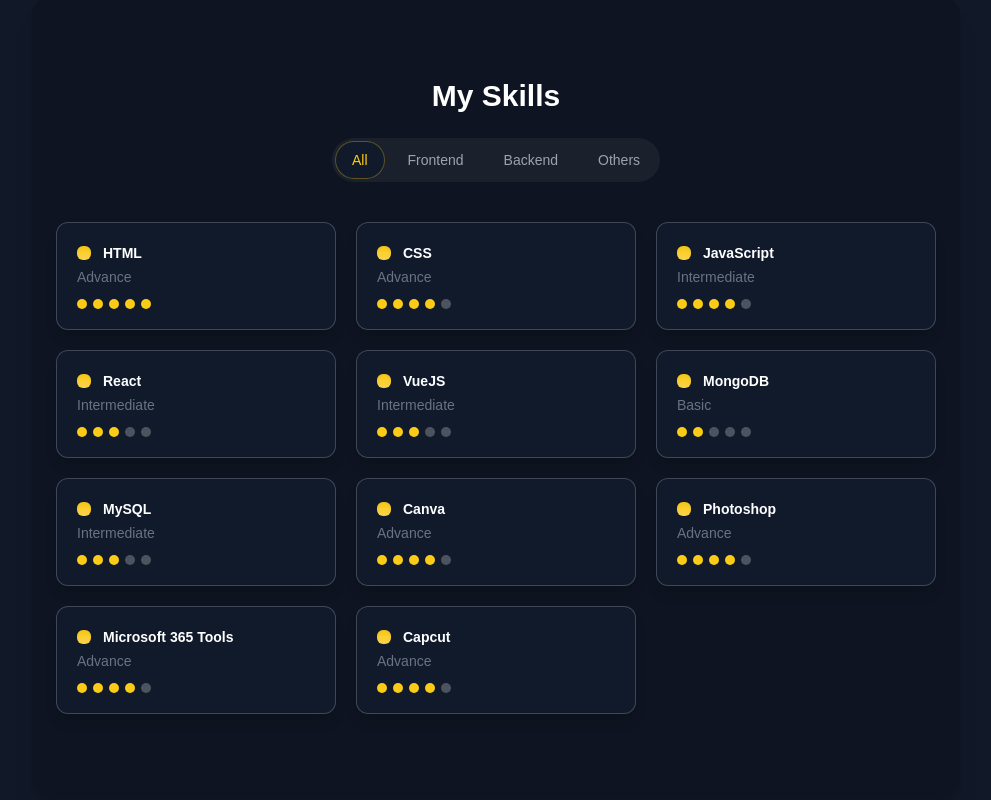
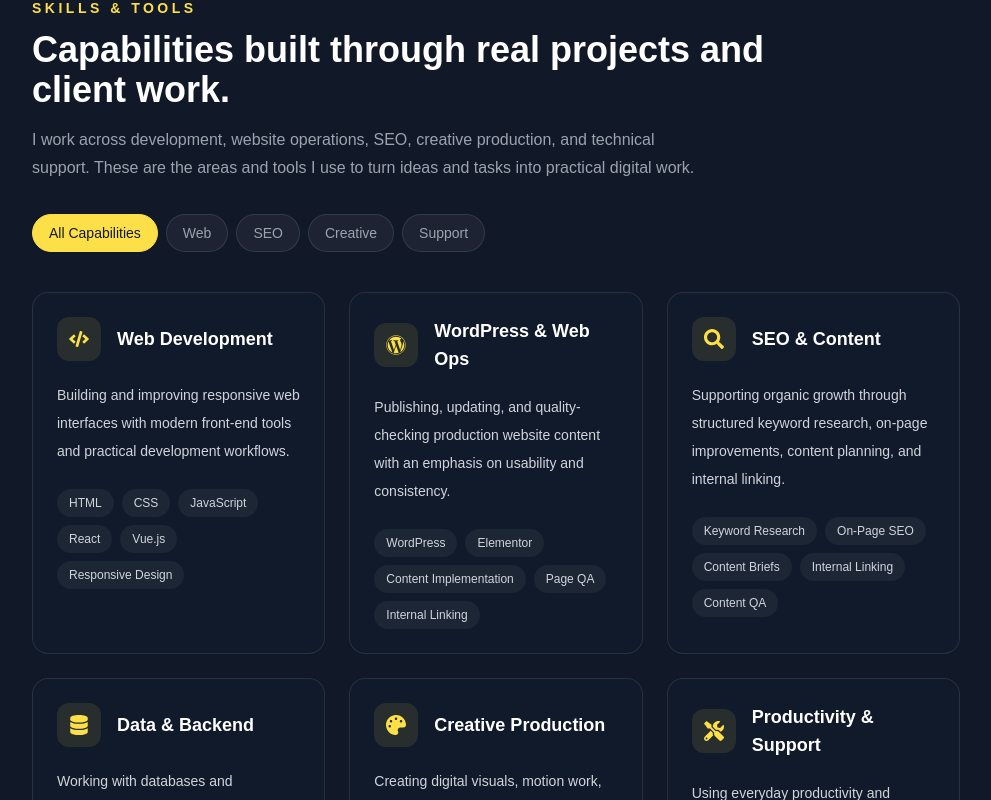
Before and after one commit to RaynGH/new-portfolio-main, a React (Create React App) app: page / in a window 1280 px wide. Shown: the part 2440-3240 px from the top of the page, without its empty margins (144-1135 px from the left). Built offline with nearby package versions, Linux system fonts and the light colour scheme.

Commit message:
Refine Mark 1 skills and capabilities section

```diff
--- a/src/Components/Skills.jsx
+++ b/src/Components/Skills.jsx
@@ -1,109 +1,158 @@
-import React from 'react'
-import { BsFillPatchCheckFill } from "react-icons/bs";
 import { useMemo, useState } from 'react';
+import {
+  FaCode,
+  FaDatabase,
+  FaPalette,
+  FaSearch,
+  FaTools,
+  FaWordpress,
+} from 'react-icons/fa';
 
-const SKILLS = [
-  // --- Frontend
-  { name: "HTML", note: "Advance", level: 5, category: "frontend" },
-  { name: "CSS", note: "Advance", level: 4, category: "frontend" },
-  { name: "JavaScript", note: "Intermediate", level: 4, category: "frontend" },
-  { name: "React", note: "Intermediate", level: 3, category: "frontend" },
-  { name: "VueJS", note: "Intermediate", level: 3, category: "frontend" },
-
-  // --- Backend
-  { name: "MongoDB", note: "Basic", level: 2, category: "backend" },
-  { name: "MySQL", note: "Intermediate", level: 3, category: "backend" },
-
-  // -- Others
-  { name: "Canva", note: "Advance", level: 4, category: "others" },
-  { name: "Photoshop", note: "Advance", level: 4, category: "others" },
-  { name: "Microsoft 365 Tools", note: "Advance", level: 4, category: "others" },
-  { name: "Capcut", note: "Advance", level: 4, category: "others" },
-
+const SKILL_GROUPS = [
+  {
+    key: 'web',
+    label: 'Web Development',
+    icon: FaCode,
+    summary:
+      'Building and improving responsive web interfaces with modern front-end tools and practical development workflows.',
+    skills: ['HTML', 'CSS', 'JavaScript', 'React', 'Vue.js', 'Responsive Design'],
+  },
+  {
+    key: 'wordpress',
+    label: 'WordPress & Web Ops',
+    icon: FaWordpress,
+    summary:
+      'Publishing, updating, and quality-checking production website content with an emphasis on usability and consistency.',
+    skills: ['WordPress', 'Elementor', 'Content Implementation', 'Page QA', 'Internal Linking'],
+  },
+  {
+    key: 'seo',
+    label: 'SEO & Content',
+    icon: FaSearch,
+    summary:
+      'Supporting organic growth through structured keyword research, on-page improvements, content planning, and internal linking.',
+    skills: ['Keyword Research', 'On-Page SEO', 'Content Briefs', 'Internal Linking', 'Content QA'],
+  },
+  {
+    key: 'data',
+    label: 'Data & Backend',
+    icon: FaDatabase,
+    summary:
+      'Working with databases and application data while maintaining a practical understanding of backend fundamentals.',
+    skills: ['MySQL', 'MongoDB', 'SQL', 'Microsoft Access'],
+  },
+  {
+    key: 'creative',
+    label: 'Creative Production',
+    icon: FaPalette,
+    summary:
+      'Creating digital visuals, motion work, and 2D animation for personal, client, and collaborative projects.',
+    skills: ['Aseprite', 'Adobe Animate', 'After Effects', 'Photoshop', 'Canva', 'CapCut'],
+  },
+  {
+    key: 'workflow',
+    label: 'Productivity & Support',
+    icon: FaTools,
+    summary:
+      'Using everyday productivity and troubleshooting tools to support teams, organize work, and solve operational issues.',
+    skills: ['Microsoft 365', 'Google Sheets', 'Technical Support', 'Troubleshooting', 'Documentation'],
+  },
 ];
 
-const TABS = [
-  { key: "all", label: "All" },
-  { key: "frontend", label: "Frontend" },
-  { key: "backend", label: "Backend" },
-  { key: "others", label: "Others" },
+const FILTERS = [
+  { key: 'all', label: 'All Capabilities' },
+  { key: 'web', label: 'Web' },
+  { key: 'seo', label: 'SEO' },
+  { key: 'creative', label: 'Creative' },
+  { key: 'workflow', label: 'Support' },
 ];
 
 function Skills() {
+  const [active, setActive] = useState('all');
 
-    const [active, setActive] = useState("all");
-    const filtered = useMemo(() => {
-    if (active === "all") return SKILLS;
-    return SKILLS.filter((s) => s.category === active);
+  const filteredGroups = useMemo(() => {
+    if (active === 'all') return SKILL_GROUPS;
+    if (active === 'web') {
+      return SKILL_GROUPS.filter((group) => ['web', 'wordpress', 'data'].includes(group.key));
+    }
+    return SKILL_GROUPS.filter((group) => group.key === active);
   }, [active]);
 
   return (
-    <div>
-        <section id="skills" className="py-20 dark:bg-[#0e1421] bg-[#f3f3f3] rounded-2xl text-gray-300 shadow-xl">
-            <div className="max-w-6xl mx-auto px-6">
-                <header className="text-center mb-10">
-                    <h2 className="text-3xl font-bold dark:text-white text-green-500">My Skills</h2>
-          <nav
-            role="tablist"
-            aria-label="Skill categories"
-            className="mt-6 inline-flex flex-wrap justify-center gap-2 rounded-full dark:bg-white/5 p-1 bg-gray-200/50"
-          >
-            {TABS.map((tab) => {
-              const isActive = active === tab.key;
+    <div className="mx-auto max-w-6xl">
+      <header className="mb-10 max-w-3xl">
+        <p className="text-sm font-semibold uppercase tracking-[0.25em] text-green-600 dark:text-yellow-300">
+          Skills & Tools
+        </p>
+        <h2 className="mt-3 text-3xl font-bold text-gray-900 sm:text-4xl dark:text-white">
+          Capabilities built through real projects and client work.
+        </h2>
+        <p className="mt-4 max-w-2xl text-base leading-7 text-gray-600 dark:text-gray-400">
+          I work across development, website operations, SEO, creative production, and technical support.
+          These are the areas and tools I use to turn ideas and tasks into practical digital work.
+        </p>
+
+        <nav className="mt-8 flex flex-wrap gap-2" aria-label="Skill filters">
+          {FILTERS.map((filter) => {
+            const isActive = active === filter.key;
+
             return (
               <button
-                  key={tab.key}
-                  role="tab"
-                  aria-selected={isActive}
-                  onClick={() => setActive(tab.key)}
-                  className={`px-4 py-2 rounded-full text-sm transition ${
+                key={filter.key}
+                type="button"
+                onClick={() => setActive(filter.key)}
+                aria-pressed={isActive}
+                className={`rounded-full border px-4 py-2 text-sm font-medium transition-all duration-200 focus:outline-none focus-visible:ring-2 focus-visible:ring-green-500 dark:focus-visible:ring-yellow-300 ${
                   isActive
-                      ? "dark:bg-[#101a2a] bg-[#22c55e] dark:text-yellow-400 text-white ring-1 ring-green-500/30 dark:ring-yellow-400/30"
-                      : "text-gray-400 dark:hover:text-yellow-400 hover:text-green-500"
+                    ? 'border-green-500 bg-green-500 text-white shadow-sm dark:border-yellow-300 dark:bg-yellow-300 dark:text-gray-900'
+                    : 'border-gray-200 bg-white text-gray-600 hover:border-green-500/40 hover:text-green-600 dark:border-white/10 dark:bg-white/5 dark:text-gray-400 dark:hover:border-yellow-300/40 dark:hover:text-yellow-300'
                 }`}
               >
-                  {tab.label}
+                {filter.label}
               </button>
             );
           })}
         </nav>
       </header>
 
-        <div className="grid grid-cols-1 sm:grid-cols-1 md:grid-cols-2 lg:grid-cols-3 gap-5">
-          {filtered.map((skill) => (
+      <div className="grid gap-6 md:grid-cols-2 xl:grid-cols-3">
+        {filteredGroups.map((group) => {
+          const Icon = group.icon;
+
+          return (
             <article
-              key={skill.name}
-              className="dark:bg-[#101a2a] bg-[#FFFFFF] shadow-lg rounded-xl p-5 border border-white/20 dark:hover:border-yellow-400 hover:border-green-800 hover:border-2 md:hover:-translate-y-0.5 transition"
+              key={group.key}
+              className="rounded-2xl border border-gray-200 bg-white p-6 shadow-sm transition-all duration-300 hover:-translate-y-1 hover:border-green-500/30 hover:shadow-xl dark:border-white/10 dark:bg-[#101a2a] dark:hover:border-yellow-300/25"
             >
-              <div className="flex items-center gap-3 mb-1 lg:text-sm">
-                <span className="inline-block w-3.5 h-3.5 rounded-md bg-gradient-to-b dark:from-yellow-400 dark:to-amber-300 from-green-500 to-emerald-300 shadow-inner" />
-                <h3 className="dark:text-white text-gray-800/35 font-semibold">{skill.name}</h3>
+              <div className="flex items-center gap-4">
+                <div className="grid h-11 w-11 shrink-0 place-items-center rounded-xl bg-green-50 text-green-600 dark:bg-yellow-300/10 dark:text-yellow-300">
+                  <Icon className="h-5 w-5" />
+                </div>
+                <h3 className="text-lg font-bold text-gray-900 dark:text-white">
+                  {group.label}
+                </h3>
               </div>
 
-              {skill.note && (
-                <p className="text-sm text-gray-500 mb-3">{skill.note}</p>
-              )}
+              <p className="mt-5 text-sm leading-7 text-gray-600 dark:text-gray-300">
+                {group.summary}
+              </p>
 
-              <div
-                className="flex gap-1.5"
-                aria-label={`Proficiency: ${skill.level} out of 5`}
+              <div className="mt-6 flex flex-wrap gap-2">
+                {group.skills.map((skill) => (
+                  <span
+                    key={skill}
+                    className="rounded-full bg-gray-100 px-3 py-1.5 text-xs font-medium text-gray-600 dark:bg-white/5 dark:text-gray-300"
                   >
-                {Array.from({ length: 5 }).map((_, i) => (
-                  <span
-                    key={i}
-                    className={`w-2.5 h-2.5 rounded-full ${
-                      i < skill.level ? "dark:bg-yellow-400 bg-green-400" : "dark:bg-white/25 bg-gray-300/60 "
-                    }`}
-                  />
+                    {skill}
+                  </span>
                 ))}
               </div>
             </article>
-             ))}
+          );
+        })}
       </div>
     </div>
-        </section>
-    </div>
-  )
+  );
 }
 
-    export default Skills
+export default Skills;
```
Lines whose indentation alone changed are shown as unchanged.
